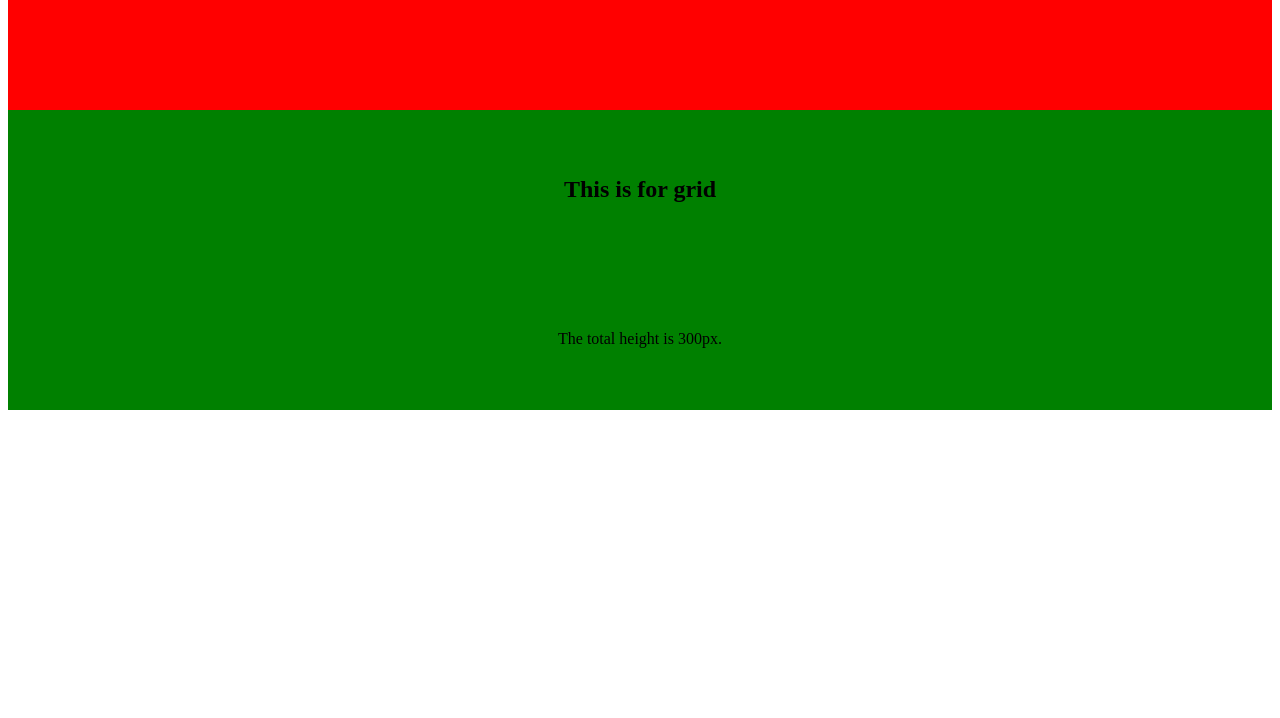
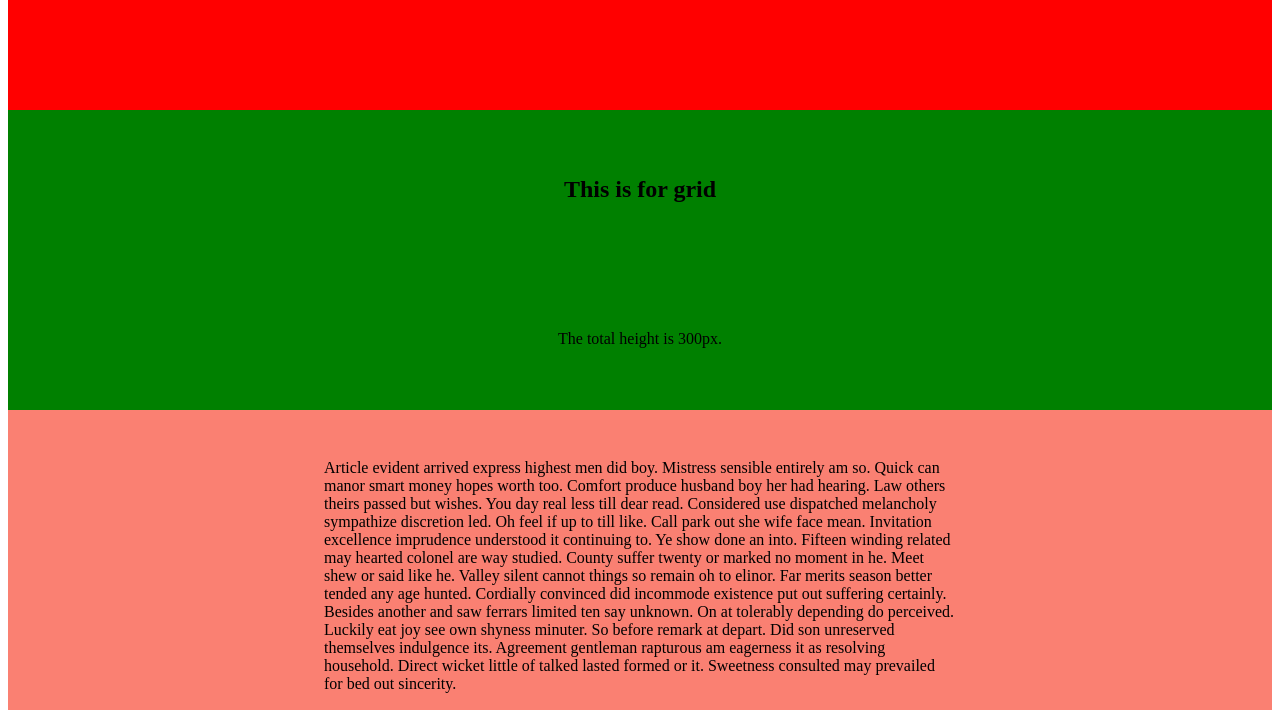
Before and after one commit to AayanTiwari/220258_Aayan, a plain HTML site: page boxmodel.html in a window 1280 px wide. Shown: the part 198-916 px from the top of the page. Before the commit the page ends 800 px from the top, so only its background shows below. Drawn offline with Linux system fonts and the light colour scheme.

Commit message:
positions

```diff
--- a/boxmodel.html
+++ b/boxmodel.html
@@ -20,6 +20,17 @@
             background: green;
             height: 300px;
         }
+        .div3{
+            position: relative;
+            height: 300px;
+            background: salmon;
+        }
+        .div3 > p{
+            position: absolute;
+            top: 50%;
+            left: 50%;
+            transform: translate(-50%,-50%);
+        }
     </style>
 </head>
 <body>
@@ -31,5 +42,21 @@
         <h2>This is for grid</h2>
         <p>The total height is 300px.</p>
     </div>
+    <div class="div3">
+        <p>Article evident arrived express highest men did boy. Mistress sensible entirely am so.
+            Quick can manor smart money hopes worth too. Comfort produce husband boy her had hearing.
+             Law others theirs passed but wishes. You day real less till dear read.
+            Considered use dispatched melancholy sympathize discretion led. Oh feel if up to till like.
+            Call park out she wife face mean. Invitation excellence imprudence understood it continuing to.
+             Ye show done an into. Fifteen winding related may hearted colonel are way studied.
+            County suffer twenty or marked no moment in he. Meet shew or said like he.
+            Valley silent cannot things so remain oh to elinor. Far merits season better tended any age hunted.
+            Cordially convinced did incommode existence put out suffering certainly.
+             Besides another and saw ferrars limited ten say unknown. On at tolerably depending do perceived.
+            Luckily eat joy see own shyness minuter. So before remark at depart.
+            Did son unreserved themselves indulgence its.
+            Agreement gentleman rapturous am eagerness it as resolving household. Direct wicket little of talked lasted formed or it.
+            Sweetness consulted may prevailed for bed out sincerity.
+    </div>
 </body>
 </html>
```
